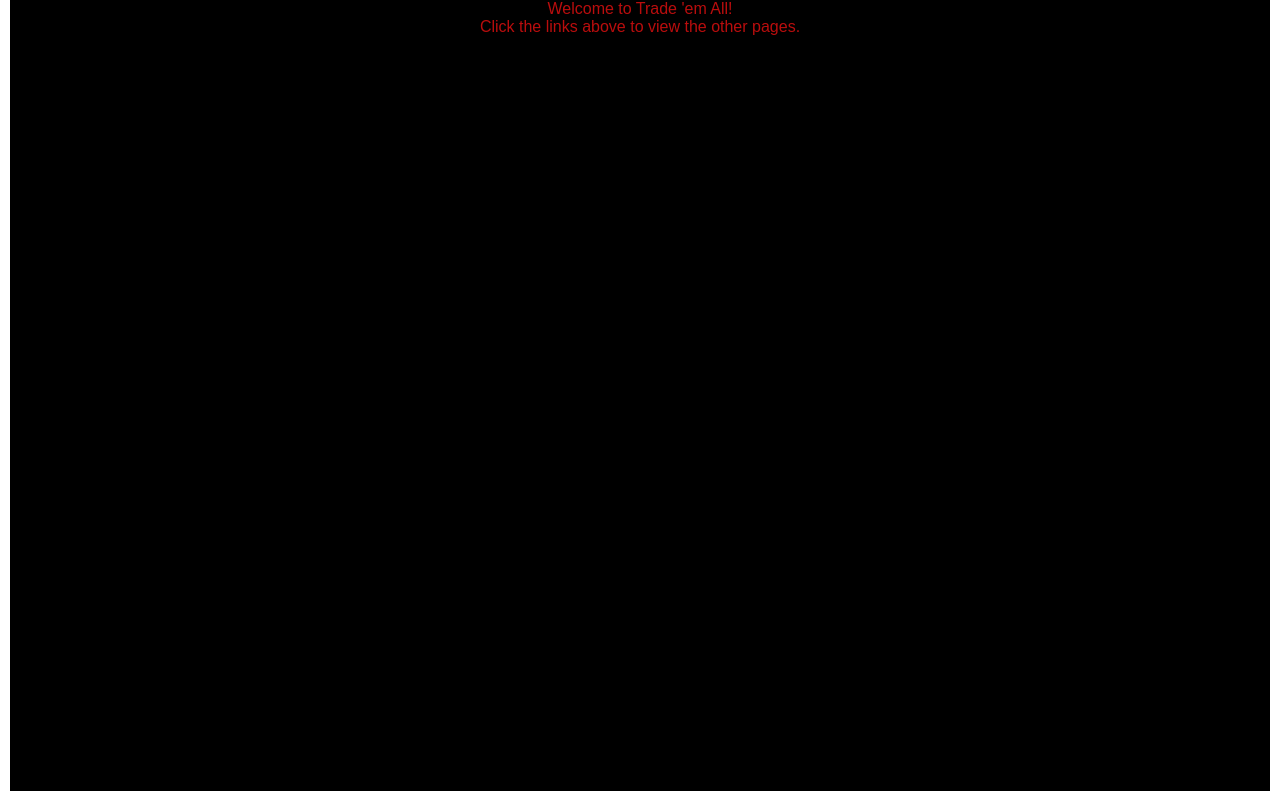
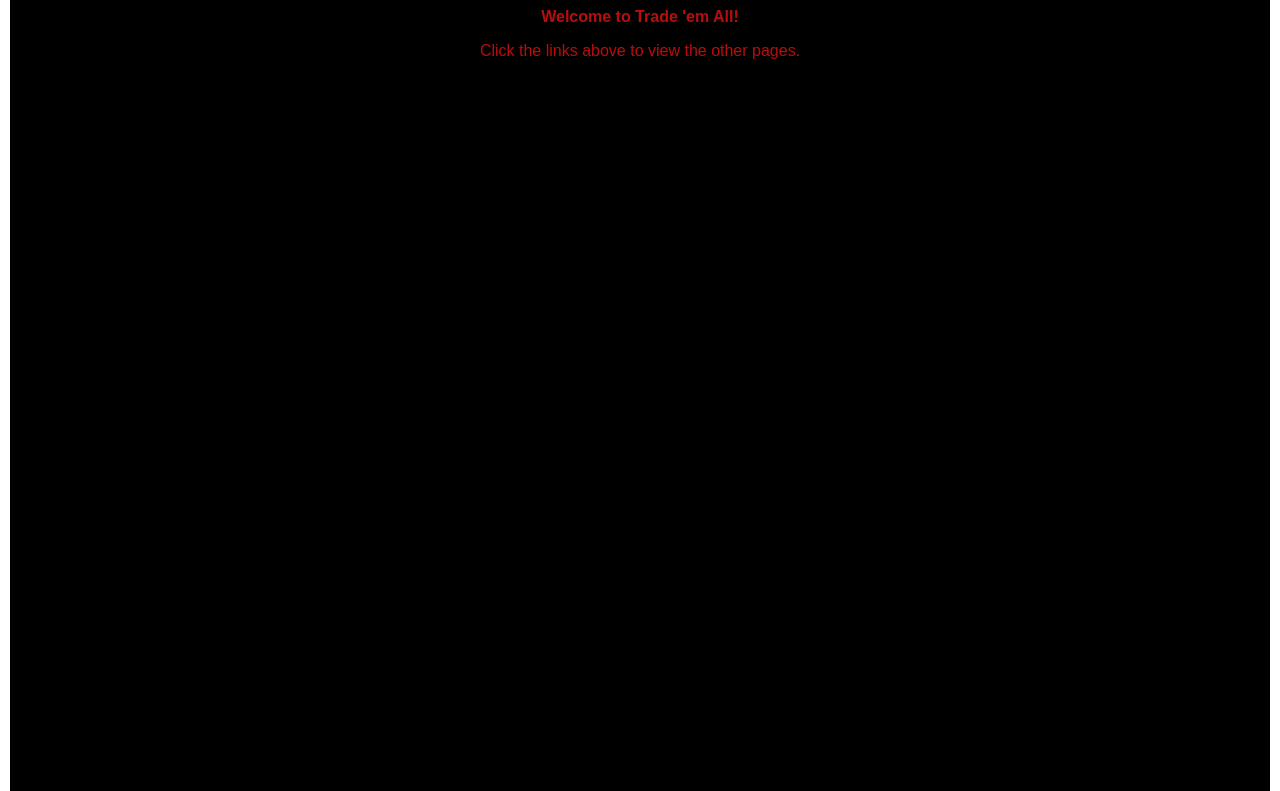
Before and after one commit to CoyoteCodesTech/Trade-em-all, a plain HTML site: page testing.html in a window 1280 px wide. Shown: the part 136-927 px from the top of the page. Drawn offline with Linux system fonts and the light colour scheme.

Commit message:
small aesthetic changes

```diff
--- a/style.css
+++ b/style.css
@@ -1,16 +1,25 @@
+html{
+  border: solid #ffffff 10px
+}
+
 h1{
   text-align: center
 }
-html{
-  border: 10px solid white;
-}
+
 
 body {
   font-family: sans-serif;
   text-align: center;
-  background: black;
+  background-color: black;
   color: rgb(185, 13, 13);
-  padding-bottom: 100% ;
+  margin-left: auto;
+  margin-right: auto;
+  max-width: 1240px;
+  min-width: 256;
+  padding-top: 8px;
+  padding-bottom: 100%;
+  padding-left: 24px;
+  padding-right: 24px;
 }
 a {
   color: white;
--- a/testing.html
+++ b/testing.html
@@ -18,10 +18,11 @@
   </head>
 
   <body>
+    <h1>Home</h1>
+      <p><strong>Welcome to Trade 'em All!</strong></p>
+      <p>Click the links above to view the other pages.</p>
 
-    <h1>Home</h1>
 
-    <p>Welcome to Trade 'em All! <br> Click the links above to view the other pages.</p>
-  </body>
+    </body>
 
 </html>
```
